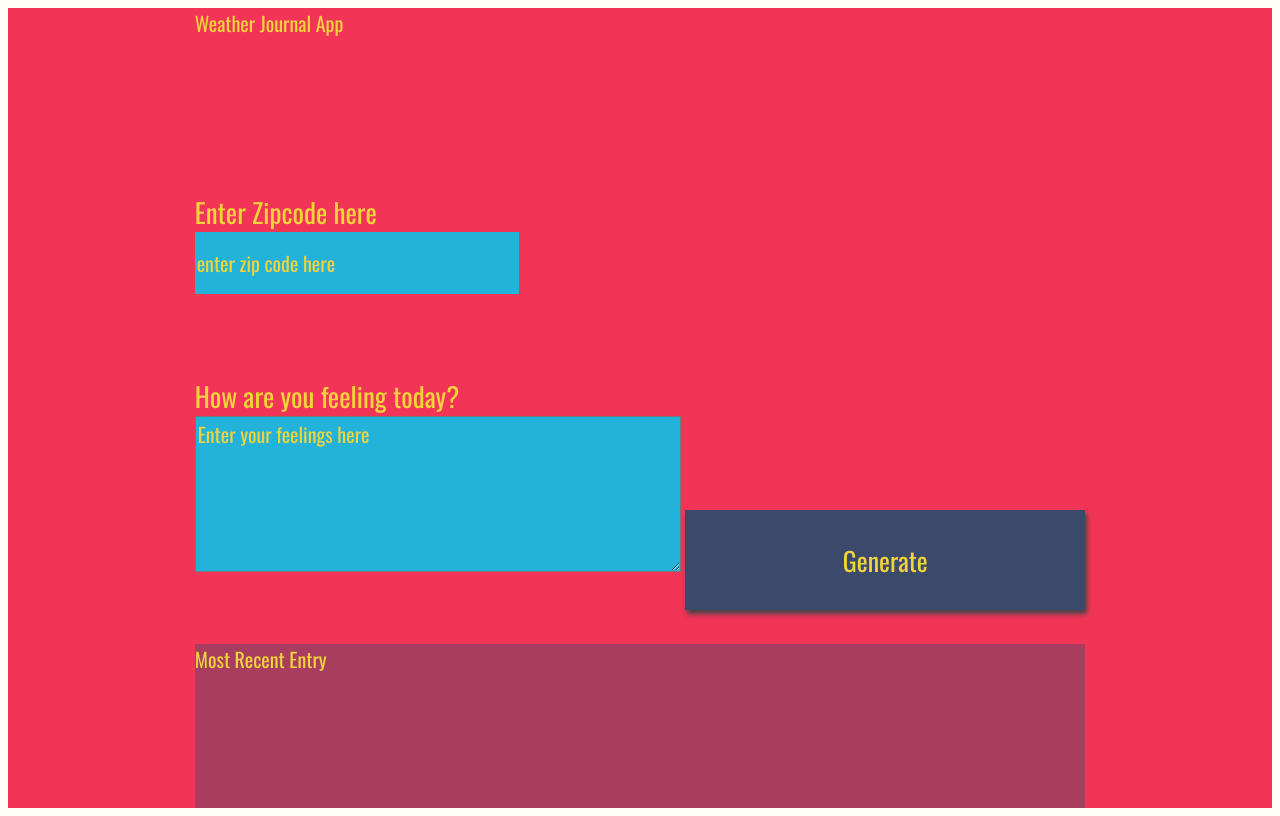
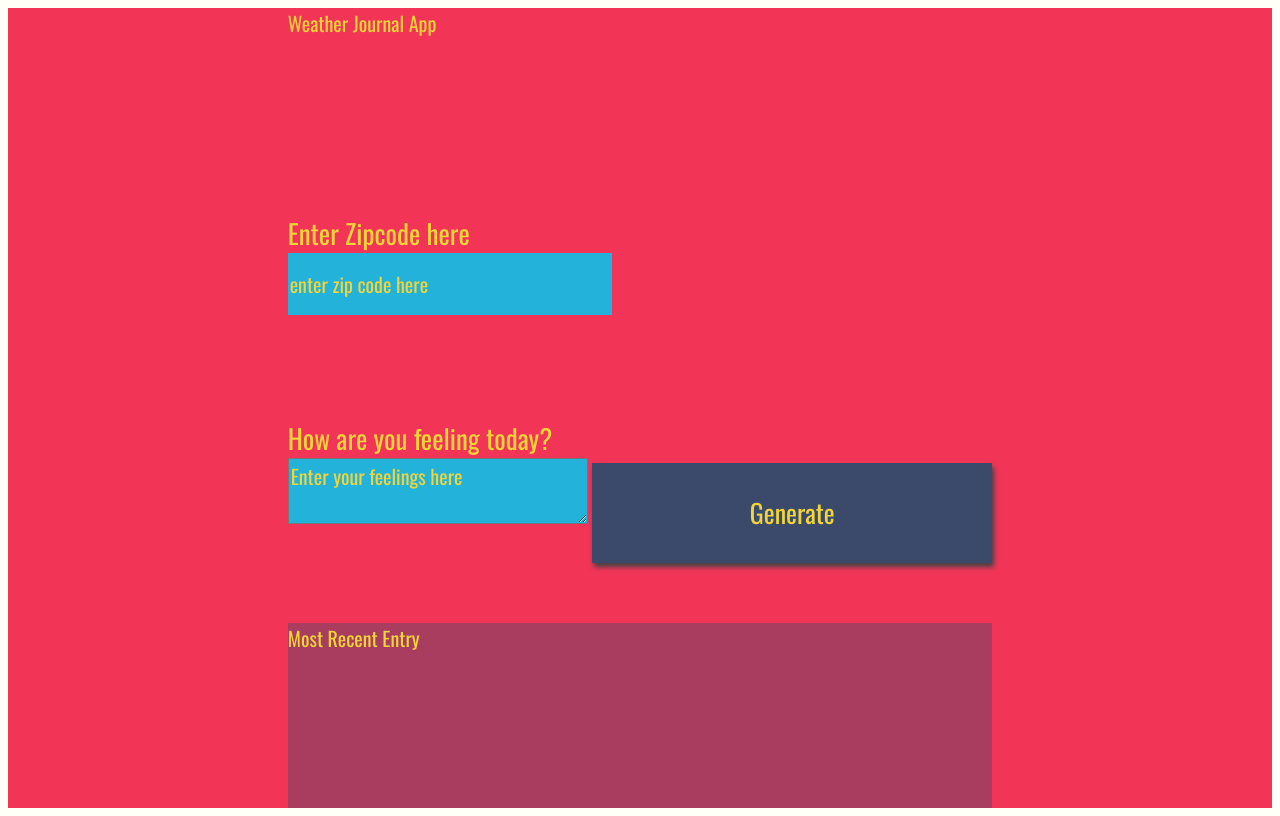
Before and after one commit to odorra/Weather-app-final, a website: page website/index.html in a window 1280 px wide. Drawn offline with nearby package versions, Linux system fonts and the light colour scheme; a web font is replaced by a local one.

Commit message:
Update index.html

```diff
--- a/website/index.html
+++ b/website/index.html
@@ -18,7 +18,7 @@
   </div>
   <div class ="holder feel">
     <label for="feelings">How are you feeling today?</label>
-    <textarea class= "myInput" id="feelings" placeholder="Enter your feelings here" rows="5" cols="50"></textarea>
+    <textarea class= "myInput" id="feelings" placeholder="Enter your feelings here" rows="2" cols="30"></textarea>
     <button id="generate" type = "submit"> Generate </button>
   </div>
   <div class ="holder entry">
```
